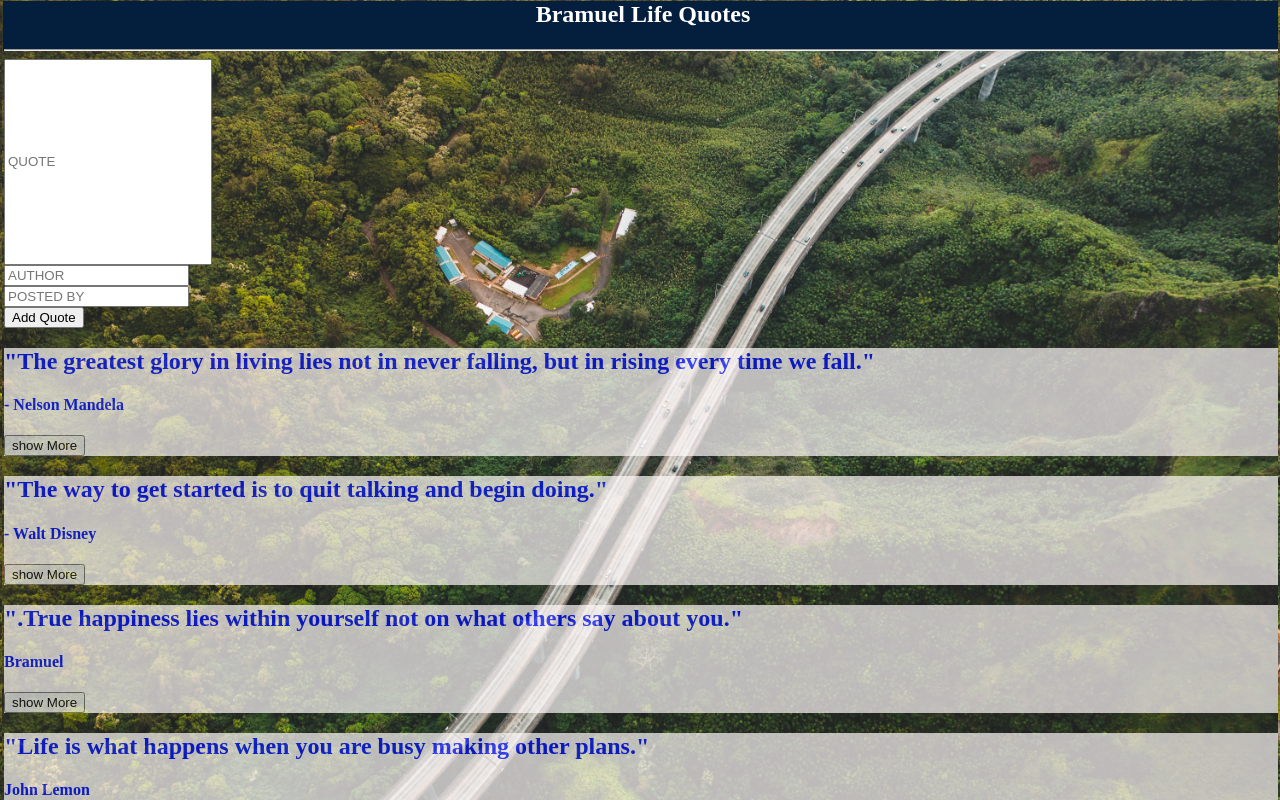
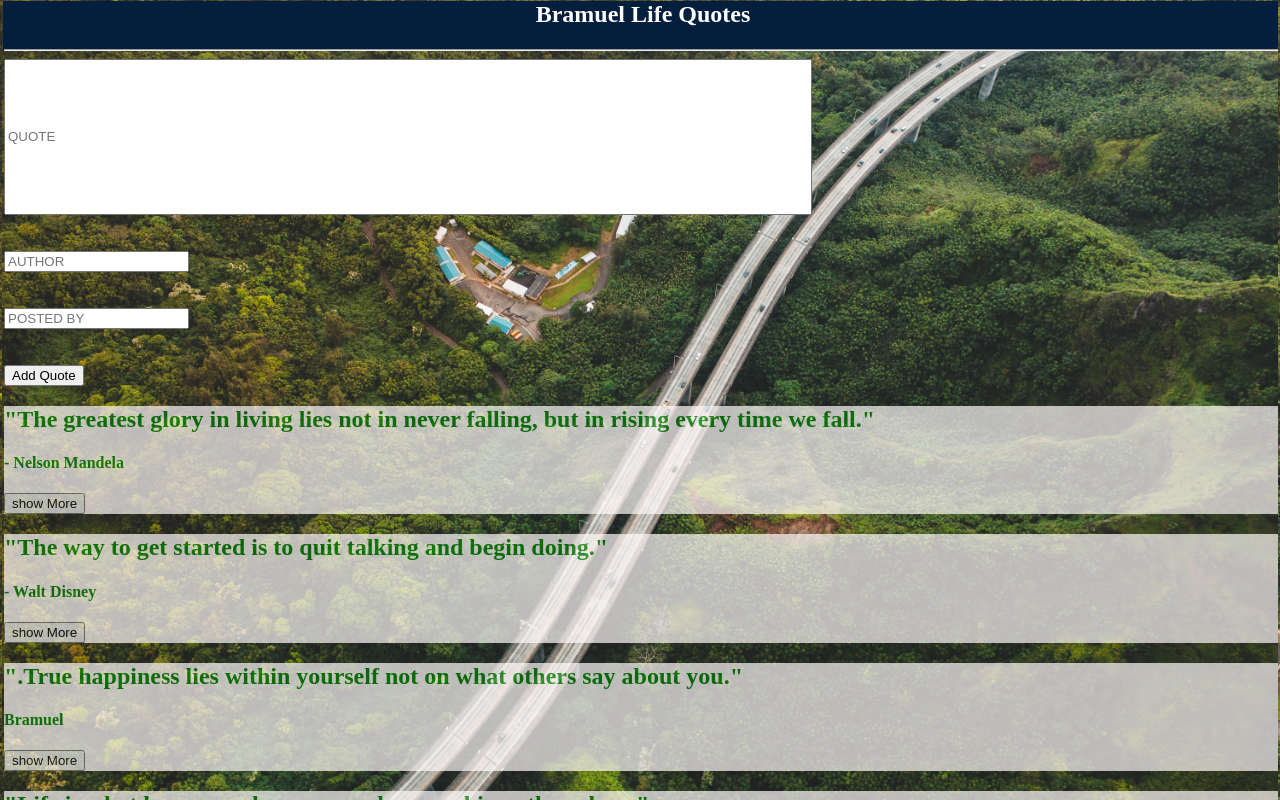
Before and after one commit to Atsalibram/Quotes, an Angular app: page / in a window 1280 px wide. Shown: the top 800 px of the page. Built offline with nearby package versions, Linux system fonts and the light colour scheme.

Commit message:
update code

```diff
--- a/src/app/quote-form/quote-form.component.css
+++ b/src/app/quote-form/quote-form.component.css
@@ -1,6 +1,6 @@
 .quote-area{
-    height: 200px;
-    width: 200px;
+    height: 150px;
+    width: 800px;
 }
 label{
     color: palegoldenrod;
--- a/src/app/quote/quote.component.css
+++ b/src/app/quote/quote.component.css
@@ -2,7 +2,7 @@
 body{
     background-size: cover;
     background-attachment: fixed;
-    color: rgb(0, 17, 255);
+    color: green;
     margin-left: -6px;
     margin-top: -7px;
     margin-right: -6px;
```
Also changed, not shown: src/app/quote-form/quote-form.component.html (+9 -3 lines), src/styles.css (line endings or trailing spaces).
